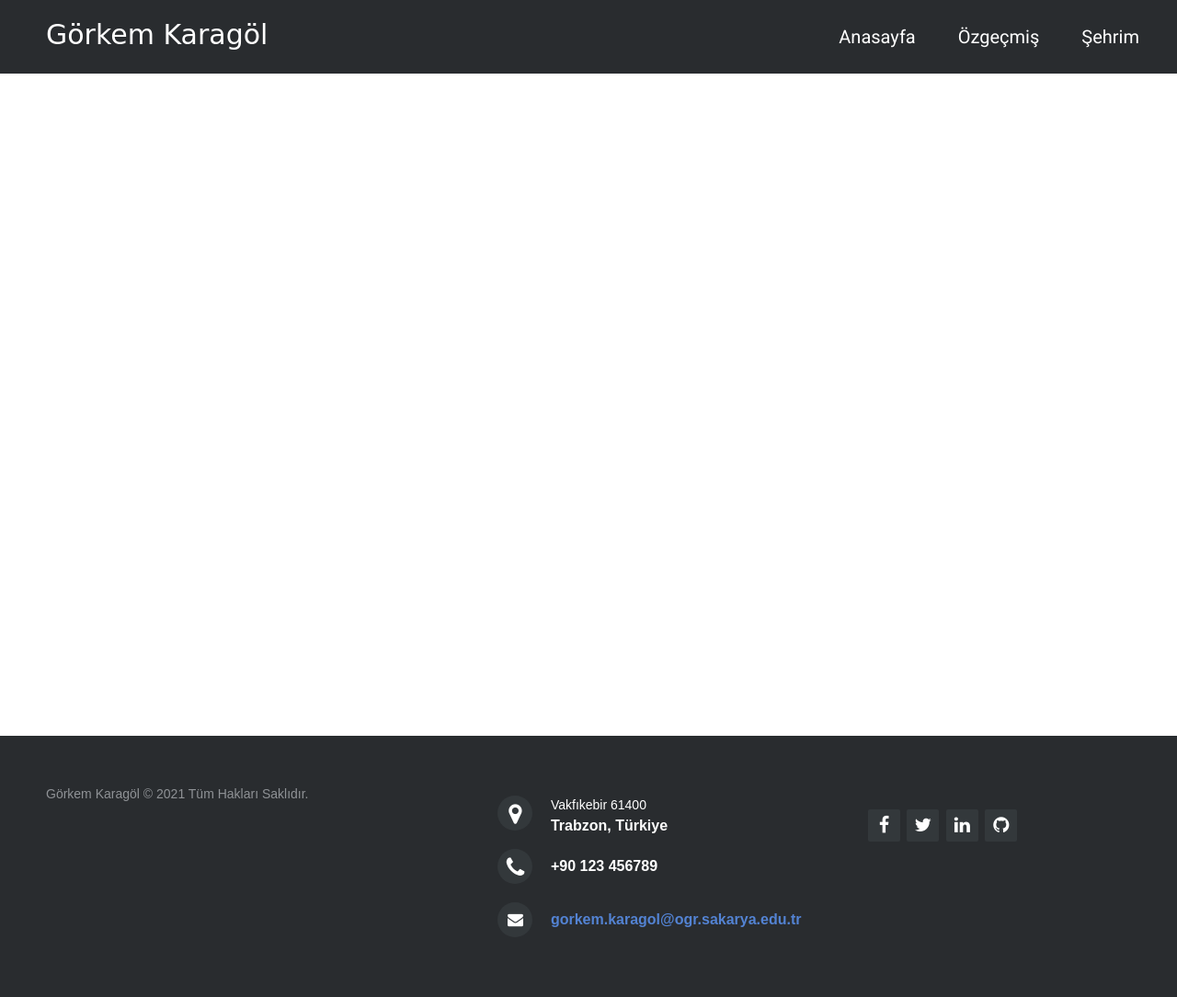
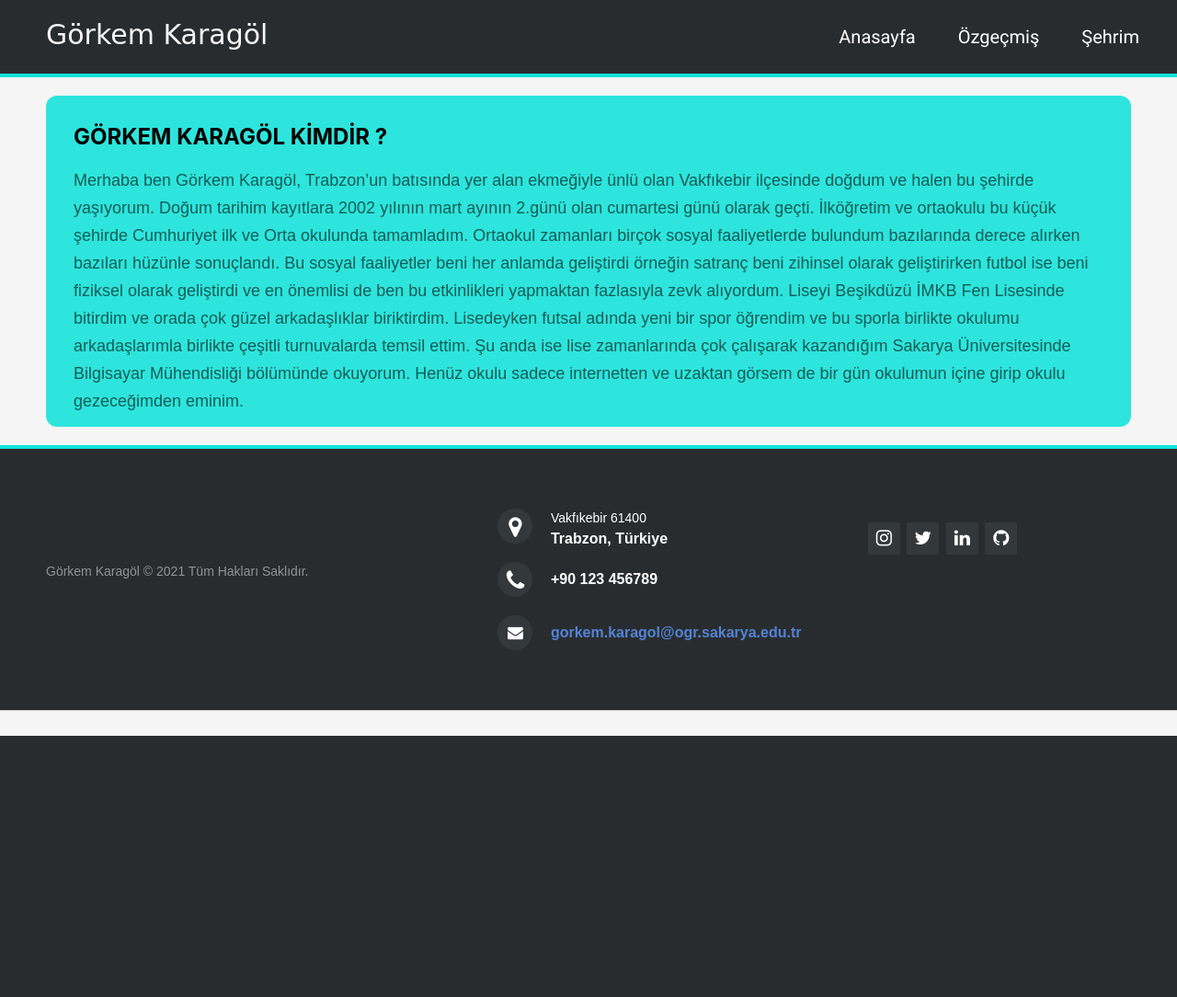
Before and after one commit to gorkemkaragl/MyWebsite, a PHP site: page /anasayfa.html in a window 1280 px wide. Shown: the whole page at 92% size. After the commit the page ends 800 px from the top, so only its background shows below. Run offline with PHP 8.4, Linux system fonts and the light colour scheme; some libraries are stand-ins or nearby versions.

Commit message:
26 Nisan

```diff
--- a/anasayfa.html
+++ b/anasayfa.html
@@ -5,11 +5,13 @@
     <meta http-equiv="X-UA-Compatible" content="IE=edge" />
     <meta name="viewport" content="width=device-width, initial-scale=1.0" />
     <title>Görkem Karagöl</title>
-    <link rel="stylesheet" href="style.css" />
+    <link rel="stylesheet" href="style/style.css" />
+    <link rel="stylesheet" href="style/anasayfaStyle.css"/>
     <link
       rel="stylesheet"
       href="https://maxcdn.bootstrapcdn.com/font-awesome/4.2.0/css/font-awesome.min.css"
     />
+    <link rel="Shortcut Icon" href="images/g.png" type="image/x-icon" />
   </head>
   <body>
     <div class="container">
@@ -23,6 +25,28 @@
           <li><a href="sehrim.html">Şehrim</a></li>
         </ul>
       </div>
+      <div class="content1">
+        <h2>GÖRKEM KARAGÖL KİMDİR ?</h2>
+        <br />
+        <p>
+          Merhaba ben Görkem Karagöl, Trabzon’un batısında yer alan ekmeğiyle
+          ünlü olan Vakfıkebir ilçesinde doğdum ve halen bu şehirde yaşıyorum.
+          Doğum tarihim kayıtlara 2002 yılının mart ayının 2.günü olan cumartesi
+          günü olarak geçti. İlköğretim ve ortaokulu bu küçük şehirde Cumhuriyet
+          ilk ve Orta okulunda tamamladım. Ortaokul zamanları birçok sosyal
+          faaliyetlerde bulundum bazılarında derece alırken bazıları hüzünle
+          sonuçlandı. Bu sosyal faaliyetler beni her anlamda geliştirdi örneğin
+          satranç beni zihinsel olarak geliştirirken futbol ise beni fiziksel
+          olarak geliştirdi ve en önemlisi de ben bu etkinlikleri yapmaktan
+          fazlasıyla zevk alıyordum. Liseyi Beşikdüzü İMKB Fen Lisesinde
+          bitirdim ve orada çok güzel arkadaşlıklar biriktirdim. Lisedeyken
+          futsal adında yeni bir spor öğrendim ve bu sporla birlikte okulumu
+          arkadaşlarımla birlikte çeşitli turnuvalarda temsil ettim. Şu anda ise
+          lise zamanlarında çok çalışarak kazandığım Sakarya Üniversitesinde
+          Bilgisayar Mühendisliği bölümünde okuyorum. Henüz okulu sadece
+          internetten ve uzaktan görsem de bir gün okulumun içine girip okulu
+          gezeceğimden eminim.
+        </p>
       </div>
 
       <!-- footer başlangıç -->
@@ -43,17 +67,32 @@
           </div>
           <div>
             <i class="fa fa-envelope"></i>
-          <p><a href="mailto:gorkem.karagol@ogr.sakarya.edu.tr">gorkem.karagol@ogr.sakarya.edu.tr</a></p>
+            <p>
+              <a href="mailto:gorkem.karagol@ogr.sakarya.edu.tr"
+                >gorkem.karagol@ogr.sakarya.edu.tr</a
+              >
+            </p>
           </div>
         </div>
         <div class="footer-right">
           <div class="footer-icons">
-          <a href="#"><i class="fa fa-facebook"></i></a>
+            <a
+              href="https://www.instagram.com/gorkemkaragl/?hl=tr"
+              target="_blank"
+              ><i class="fa fa-instagram"></i
+            ></a>
             <a href="#"><i class="fa fa-twitter"></i></a>
-          <a href="#"><i class="fa fa-linkedin"></i></a>
-          <a href="#"><i class="fa fa-github"></i></a>
+            <a
+              href="https://www.linkedin.com/in/g%C3%B6rkemkarag%C3%B6l/"
+              target="_blank"
+              ><i class="fa fa-linkedin"></i
+            ></a>
+            <a href="https://github.com/gorkemkaragl" target="_blank"
+              ><i class="fa fa-github"></i
+            ></a>
           </div>
         </div>
       </footer>
+    </div>
   </body>
 </html>
--- /dev/null
+++ b/style/anasayfaStyle.css
@@ -0,0 +1,19 @@
+.content1 {
+    border-radius: 12px;
+    background-color: rgba(15, 228, 217, 0.863);
+    height: 300px;
+    margin: 20px 50px 20px 50px;
+    padding: 30px;
+  }
+
+  .content1 h2 {
+    font-family: -apple-system, BlinkMacSystemFont, "Segoe UI", Roboto, Oxygen,
+      Ubuntu, Cantarell, "Open Sans", "Helvetica Neue", sans-serif;
+  }
+
+  .content1 p {
+    font-size: 18px;
+    font-family: arial;
+    line-height: 30px;
+    color: rgba(0, 0, 0, 0.6);
+  }
--- a/style.css
+++ b/style/style.css
@@ -7,7 +7,7 @@
   padding: 0;
 }
 .container {
-  background-color: rgb(255, 255, 255);
+  background-color: #f5f5f5;
   height: 100vh;
   background-size: 100%100%;
 }
@@ -16,6 +16,9 @@
   width: 100%;
   height: 80px;
   background-color: #292c2f;
+  border-style: solid;
+  border-width: 0 0 4px;
+  border-color: rgba(15, 228, 217 );
 }
 .navbar .logo {
   display: inline-block;
@@ -26,7 +29,7 @@
   text-decoration: none;
   font-size: 30px;
   font-family: "Brush Script MT", cursive;
-  color: #ffffff;
+  color: #f5f5f5;
 }
 .navbar ul {
   float: right;
@@ -48,12 +51,19 @@
 }
 .navbar ul li a:hover {
   border-radius: 25px;
-  border-style: groove;
+  border-style: dashed;
+  border-width: 2px;
 }
+
+/*içerik başlangıcı */
+
+
+/*içerik bitiş*/
 
 /* footer başlangıç */
 
-.footer {
+.container .footer {
+
   background-color: #292c2f;
   box-shadow: 0 1px 1px 0 rgba(0, 0, 0, 0.12);
   box-sizing: border-box;
@@ -61,6 +71,9 @@
   text-align: left;
   font: bold 16px sans-serif;
   padding: 55px 50px;
+  border-style: solid;
+  border-width: 4px 0 0;
+  border-color: rgba(15, 228, 217 );
 }
 .footer .footer-left,
 .footer .footer-center,
@@ -76,7 +89,7 @@
   color: #8f9296;
   font-size: 14px;
   font-weight: 400;
-  margin: 0;
+  margin-top: 70px;
 }
 .footer .footer-center {
   width: 35%;
```
Also changed, not shown: ozgecmis.html (+73 -0 lines), sehrim.html (+74 -0 lines), images/g.png (added). Lines whose indentation alone changed are shown as unchanged.
